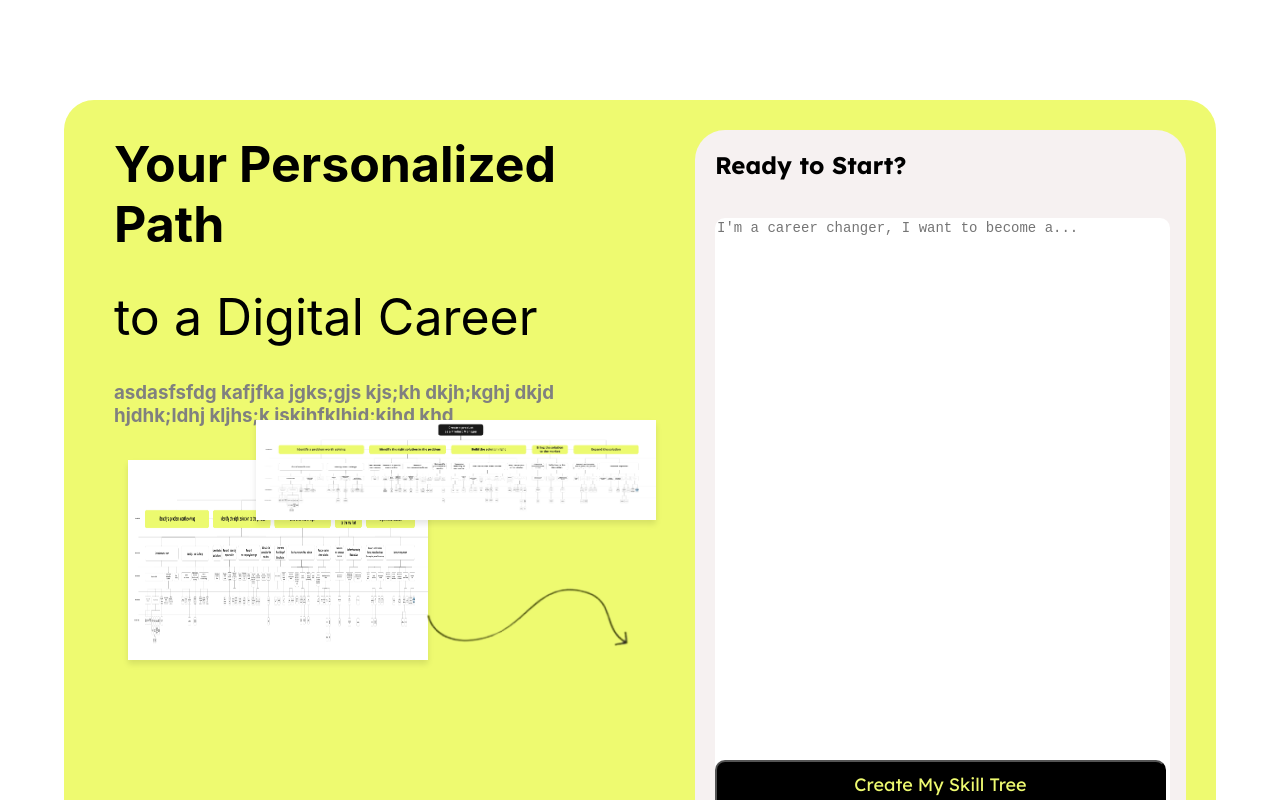
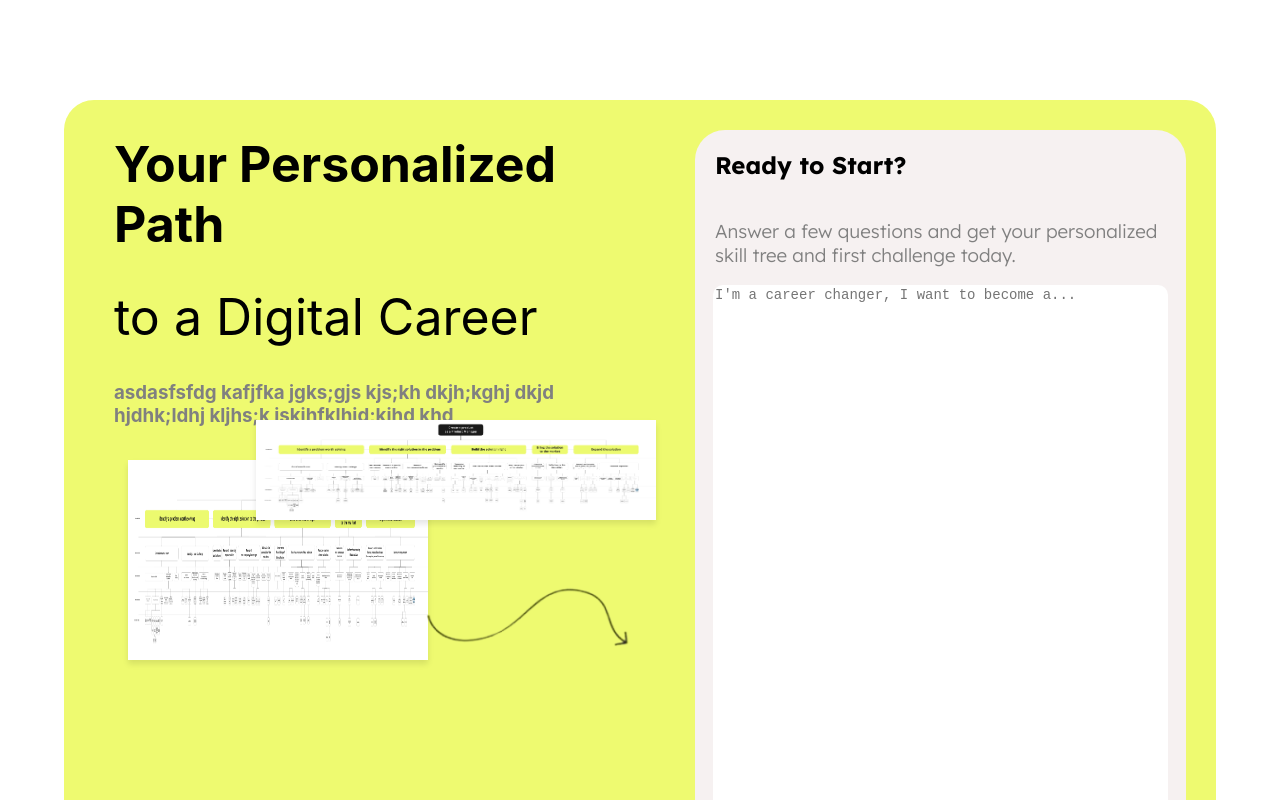
Before and after one commit to VahanK03/skill-tree-generator, a React (Create React App) app: page / in a window 1280 px wide. Shown: the top 800 px of the page. Built offline with nearby package versions, Linux system fonts and the light colour scheme; a web font is replaced by a local one.

Commit message:
fixed input area issue

```diff
--- a/src/chat-logic/chat.css
+++ b/src/chat-logic/chat.css
@@ -3,7 +3,7 @@
 .chat-interface {
   display: flex;
   flex-direction: column;
-  height: 800px;
+  height: 900px;
   width: 40%;
   background-color: #f6f1f1;
   border-radius: 30px;
@@ -31,7 +31,7 @@ form{
 
 .chat-interface div {
   width: 100%;
-  height: 100px;
+  /* height: 100px; */
   display: flex;
     justify-content: space-between;
     align-items: center;
@@ -75,6 +75,7 @@ select option:hover{
     display: flex;
     justify-content: center;
     flex-direction: column;
+    height: max-content;
 }
 
 .prompt-input{
@@ -83,7 +84,7 @@ select option:hover{
     font-size: 14px;
     border: none;
     border-radius: 10px;
-    margin-top: 350px;
+    /* margin-top: 350px; */
     overflow-y: scroll;
 }
 
@@ -92,7 +93,7 @@ select option:hover{
     height: 50px;
     font-size: 18px;
     border-radius: 10px;
-    margin-top: 83%;
+    margin-top: 10%;
     margin-bottom: 30px;
     background-color: black;
     color: #eefa70;
--- a/src/chat-logic/chat.jsx
+++ b/src/chat-logic/chat.jsx
@@ -419,15 +419,15 @@ const ChatInterface = () => {
           </label>
         </div> */}
         <div>
-          <label className="prompt-label">
-            <span className="prompt"><b>Describe what change you need</b></span>
+          <div className="prompt-label">
+            {/* <span className="prompt"><b>Describe what change you need</b></span> */}
             <textarea
             value={prompt}
             onChange={(e) => setPrompt(e.target.value)}
               placeholder="I'm a career changer, I want to become a..."
               className="prompt-input"
             />
-          </label>
+          </div>
         </div>
         {/* <div>
           <label>
```
